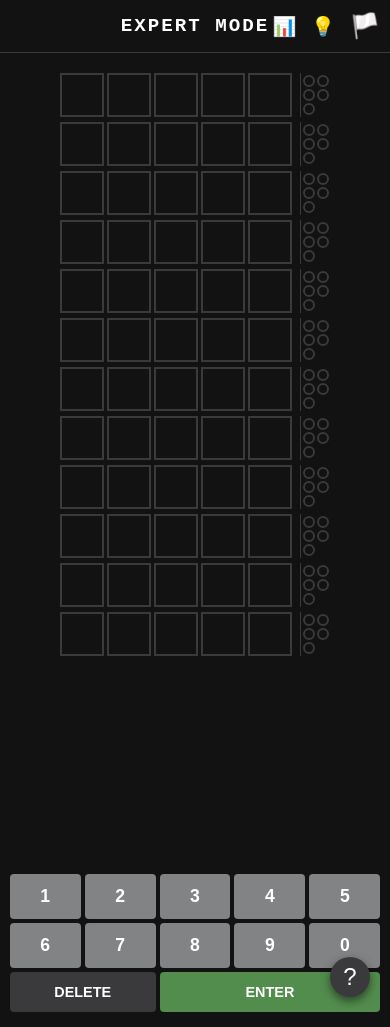
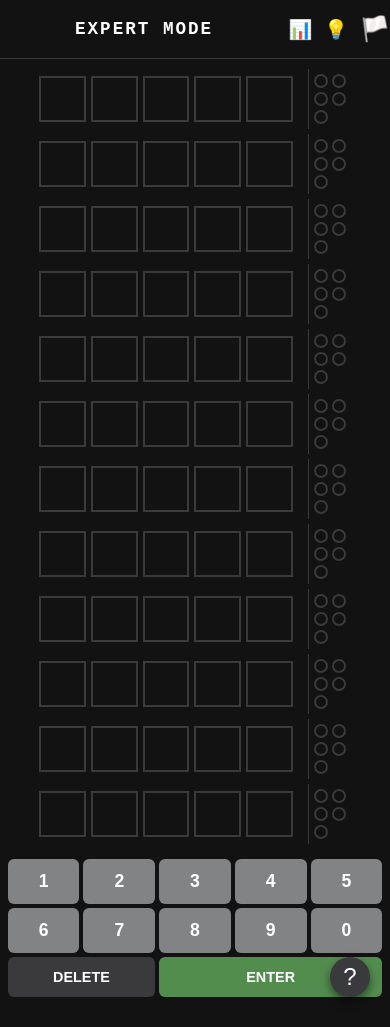
Before and after one commit to CaSh007s/codebreaker, a Flask app: page /game/expert in a window 390 px wide. Run offline with Flask 3, Linux system fonts and the light colour scheme; some libraries are stand-ins or nearby versions.

Commit message:
Fixed mobile layout overlapping

```diff
--- a/static/css/style.css
+++ b/static/css/style.css
@@ -1,20 +1,26 @@
-/*Desktop layout*/
-
+/* 1. BASE LAYOUT (Mobile First Architecture)*/
 body {
     background-color: #121213;
     color: white;
     font-family: 'Courier New', Courier, monospace;
     display: flex;
-    flex-direction: column; /* Stack: Header -> Board -> Keyboard */
+    flex-direction: column; /* Stack items: Header -> Board -> Keyboard */
     align-items: center;
-    /* Use 100dvh for mobile browsers (ignores address bar shifting) */
+
+    /* THE MAGIC UNIT: 100dvh ignores the mobile address bar shrinking/growing */
     height: 100vh;
     height: 100dvh;
+
     margin: 0;
-    overflow: hidden; /* Prevent the whole page from scrolling */
+    overflow: hidden; /* No scrolling the whole page */
+
+    /* PREVENT NATIVE MOBILE BEHAVIORS */
+    user-select: none; /* Stop user from highlighting text */
+    -webkit-user-select: none;
+    -webkit-touch-callout: none; /* Stop the "Copy/Paste" menu on long press */
 }
 
-/* 1. STICKY HEADER */
+/* 2. STICKY HEADER */
 header {
     border-bottom: 1px solid #3a3a3c;
     width: 100%;
@@ -22,7 +28,7 @@ header {
     justify-content: center;
     align-items: center;
     padding: 15px 0;
-    flex-shrink: 0; /* Never shrink the header */
+    flex-shrink: 0; /* Keep header fixed size */
     position: relative;
     z-index: 50;
     background-color: #121213;
@@ -38,179 +44,164 @@ h1 { margin: 0; font-size: 1.5rem; letter-spacing: 2px; }
     gap: 20px;
 }
 
-.header-tools button {
-    background: none;
-    border: none;
-    font-size: 1.5rem;
-    cursor: pointer;
-    padding: 0;
-    color: #fff;
+.tool-btn {
+    background: none; border: none; font-size: 1.5rem;
+    cursor: pointer; padding: 0; color: #fff;
+    transition: transform 0.2s;
 }
+.tool-btn:active { transform: scale(0.9); } /* Tactile click feel */
 
-/* --- 2. SCROLLABLE GAME BOARD --- */
+/* 3. SCROLLABLE GAME BOARD */
 #game-board {
     display: flex;
     flex-direction: column;
     gap: 5px;
 
-    /* THE SCROLL MAGIC */
-    flex-grow: 1;      /* Fill all available space between header and keyboard */
-    overflow-y: auto;  /* Scroll if content is too big */
+    /* FILL AVAILABLE SPACE */
+    flex-grow: 1;
+    overflow-y: auto; /* Scroll ONLY inside this box */
     width: 100%;
     align-items: center;
-    padding-top: 20px;
-    padding-bottom: 20px;
+    padding-top: 10px;
+    padding-bottom: 10px;
+
+    /* Hide scrollbars for cleaner look */
+    scrollbar-width: none;
+    -ms-overflow-style: none;
 }
-
-/* Hide scrollbar for a cleaner look */
 #game-board::-webkit-scrollbar { display: none; }
-#game-board { -ms-overflow-style: none; scrollbar-width: none; }
 
 .row { display: flex; gap: 5px; align-items: center; }
 
 .tile {
-    width: 50px;
-    height: 50px;
+    /* Responsive Sizing: Use 'vmin' to scale relative to screen size */
+    width: 13vmin;
+    height: 13vmin;
+    max-width: 60px; max-height: 60px; /* But don't get too huge on desktop */
+    min-width: 40px; min-height: 40px; /* Don't get too tiny */
+
     border: 2px solid #3a3a3c;
-    display: flex;
-    justify-content: center;
-    align-items: center;
-    font-size: 2rem;
-    font-weight: bold;
-    text-transform: uppercase;
-    user-select: none; /* Prevent text selection on tap */
+    display: flex; justify-content: center; align-items: center;
+    font-size: 1.8rem; font-weight: bold; text-transform: uppercase;
 }
 .tile.active { border-color: #818384; }
 
 /* FEEDBACK DOTS */
 .feedback-box {
-    display: grid;
-    grid-template-columns: 1fr 1fr;
-    gap: 4px;
-    margin-left: 10px;
-    padding: 5px;
+    display: grid; grid-template-columns: 1fr 1fr;
+    gap: 4px; margin-left: 10px; padding: 5px;
     border-left: 1px solid #3a3a3c;
 }
 .dot {
-    width: 10px; height: 10px;
-    border-radius: 50%;
-    border: 2px solid #3a3a3c; /* Hollow Ring */
-    background-color: transparent;
+    width: 10px; height: 10px; border-radius: 50%;
+    border: 2px solid #3a3a3c; background-color: transparent;
 }
 .dot.miss { background-color: #3a3a3c; border-color: #3a3a3c; }
 .dot.bull { background-color: #538d4e; border-color: #538d4e; box-shadow: 0 0 5px #538d4e; }
 .dot.cow { background-color: #b59f3b; border-color: #b59f3b; box-shadow: 0 0 5px #b59f3b; }
 
-/* 3. STICKY KEYBOARD */
+/* 4. STICKY KEYBOARD (The Controls)*/
 #keyboard {
     display: grid;
-    grid-template-columns: repeat(5, 1fr);
-    gap: 8px;
-    padding: 10px;
-    width: 95%;
-    max-width: 500px; /* Don't get too wide on desktop */
-    flex-shrink: 0;   /* Never shrink the keyboard */
+    grid-template-columns: repeat(5, 1fr); /* 5 buttons per row */
+    gap: 6px;
+    padding: 8px;
+    width: 96%;
+    max-width: 500px;
+    flex-shrink: 0;
     background-color: #121213;
-    padding-bottom: 40px; /* Safe space for bottom of phone */
+    z-index: 10;
+
+    /* THE SAFE AREA FIX FOR IPHONES */
+    padding-bottom: calc(20px + env(safe-area-inset-bottom));
 }
 
 .key {
-    background-color: #818384;
-    border: none;
-    padding: 15px 0; /* Vertical padding */
-    border-radius: 4px;
-    color: white;
-    font-size: 1.2rem;
-    font-weight: bold;
+    background-color: #818384; border: none;
+    padding: 15px 0; border-radius: 6px;
+    color: white; font-size: 1.25rem; font-weight: bold;
     cursor: pointer;
-    touch-action: manipulation; /* Faster taps on mobile */
-    -webkit-tap-highlight-color: transparent;
+    touch-action: manipulation; /* Faster response */
 }
-.key:active { background-color: #565758; }
+.key:active { background-color: #565758; transform: translateY(2px); }
 .key.big-key { grid-column: span 1; font-size: 0.9rem; background-color: #3a3a3c;}
 .key.crossed-out { background-color: #1c1c1e; color: #3a3a3c; text-decoration: line-through; }
 
-/* MOBILE RESPONSIVENESS */
-
-@media (max-width: 600px) {
-    /* Shrink the header text */
-    h1 { font-size: 1.2rem; }
-    .header-tools { gap: 15px; right: 10px; }
-    .header-tools button { font-size: 1.2rem; }
-
-    /* Shrink the Game Board Tiles */
-    .tile {
-        width: 40px;  /* Smaller tiles */
-        height: 40px;
-        font-size: 1.5rem;
-    }
-
-    /* If Insane Mode (6 tiles), shrink even more so it fits width */
-    .row { gap: 3px; }
-
-    /* Shrink Dots */
-    .feedback-box { gap: 2px; margin-left: 5px; padding: 2px; }
-    .dot { width: 8px; height: 8px; }
-
-    /* Shrink Keyboard */
-    #keyboard { gap: 4px; padding: 5px; padding-bottom: 15px; }
-    .key { padding: 12px 0; font-size: 1.1rem; }
-
-    /* NEW: Modal fixes for Phone Screens */
-    .modal-content {
-        padding: 15px !important;    /* Less padding */
-        max-height: 75vh !important; /* Leave room for iPhone Safe Areas */
-        width: 90% !important;
-        overflow-y: auto;            /* Force scroll if still too big */
-    }
-
-    .modal-content h2 { font-size: 1.2rem; }
-    .modal-content h3 { font-size: 1rem; }
-    .modal-content p, .modal-content li, .modal-content span { font-size: 0.85rem !important; }
-
-    .example-row { gap: 5px; margin: 5px 0; }
-
-}
-
-/* EXTRA SMALL SCREENS (iPhone SE, etc) */
-@media (max-width: 350px) {
-    .tile { width: 32px; height: 32px; font-size: 1.2rem; }
-}
-
-/* ANIMATION & MODALS */
-@keyframes shake {
-    0% { transform: translateX(0); }
-    25% { transform: translateX(-5px); }
-    50% { transform: translateX(5px); }
-    75% { transform: translateX(-5px); }
-    100% { transform: translateX(0); }
-}
-.shake { animation: shake 0.3s ease-in-out; border-color: #cf6679 !important; }
-
+/* 5. RESPONSIVE MODAL (The Fix)*/
 .modal {
     display: flex; position: fixed; top: 0; left: 0; width: 100%; height: 100%;
     background-color: rgba(0,0,0,0.85); justify-content: center; align-items: center; z-index: 1000;
 }
 .modal.hidden { display: none; }
+
 .modal-content {
     background-color: #121213; border: 1px solid #3a3a3c; padding: 20px;
-    border-radius: 10px; width: 85%; max-width: 400px; color: white; text-align: center;
-    position: relative; max-height: 80vh; overflow-y: auto;
+    border-radius: 10px; width: 85%; max-width: 450px;
+    text-align: center; color: white;
+
+    /* SCROLL FIX: If screen is small, let the modal scroll internally */
+    max-height: 80vh;
+    overflow-y: auto;
 }
-.close-btn { position: absolute; top: 10px; right: 15px; font-size: 24px; cursor: pointer; color: #818384; }
 
-/* RE-ADD MISSING STATS STYLES */
-#stats-summary { display: flex; justify-content: space-around; margin-bottom: 20px; }
-.stat-item { display: flex; flex-direction: column; align-items: center; }
-.stat-num { font-size: 1.5rem; font-weight: bold; }
-.stat-label { font-size: 0.7rem; color: #818384; }
-#guess-distribution { display: flex; flex-direction: column; gap: 5px; align-items: flex-start; }
-.dist-row { display: flex; align-items: center; width: 100%; }
-.dist-label { width: 20px; font-weight: bold; font-size: 0.8rem; }
-.dist-bar-container { flex-grow: 1; margin-left: 10px; }
-.dist-bar {
-    background-color: #3a3a3c; color: white;
-    text-align: right; padding-right: 5px; min-width: 15px;
-    font-size: 0.8rem; font-weight: bold;
+.close-btn { position: absolute; top: 10px; right: 15px; font-size: 28px; cursor: pointer; color: #818384; z-index: 10; }
+.example-row { display: flex; align-items: center; gap: 10px; margin: 8px 0; }
+
+.btn-start {
+    background-color: #538d4e; color: white; border: none;
+    padding: 12px 30px; font-size: 1.2rem; cursor: pointer;
+    border-radius: 50px; font-weight: bold; width: 100%; margin-top: 10px;
 }
-.dist-bar.highlight { background-color: #538d4e; }
+
+/* 6. MOBILE & RESPONSIVE TWEAKS*/
+@media (max-width: 600px) {
+    /* --- HEADER FIX: STOP OVERLAPPING --- */
+    header {
+        justify-content: space-between; /* Push Title Left, Buttons Right */
+        padding-left: 15px;
+        padding-right: 15px;
+    }
+
+    h1 {
+        font-size: 1.1rem;
+        text-align: left; /* Align text to left */
+        /* No flex-grow needed, just let it sit there */
+    }
+
+    .header-tools {
+        position: static; /* STOP Floating! Join the layout flow. */
+        right: auto;
+        gap: 12px; /* Tighter gap between icons */
+    }
+
+    .header-tools button {
+        font-size: 1.2rem; /* Slightly smaller icons */
+    }
+
+    /* --- OTHER MOBILE TWEAKS --- */
+    #keyboard {
+        gap: 4px;
+        padding: 5px;
+        /* Ensure chin is safe */
+        padding-bottom: calc(30px + env(safe-area-inset-bottom));
+    }
+
+    .key { padding: 12px 0; font-size: 1.1rem; }
+
+    /* Shrink tiles to fit width */
+    .tile {
+        width: 11vmin;
+        height: 11vmin;
+        font-size: 1.4rem;
+    }
+
+    /* Modal fixes */
+    .modal-content {
+        padding: 15px !important;
+        max-height: 75vh !important;
+        width: 90% !important;
+        overflow-y: auto;
+    }
+    .modal-content h2 { font-size: 1.2rem; }
+    .modal-content p, .modal-content li { font-size: 0.85rem !important; }
+}
```
Also changed, not shown: static/js/script.js (+57 -26 lines).
